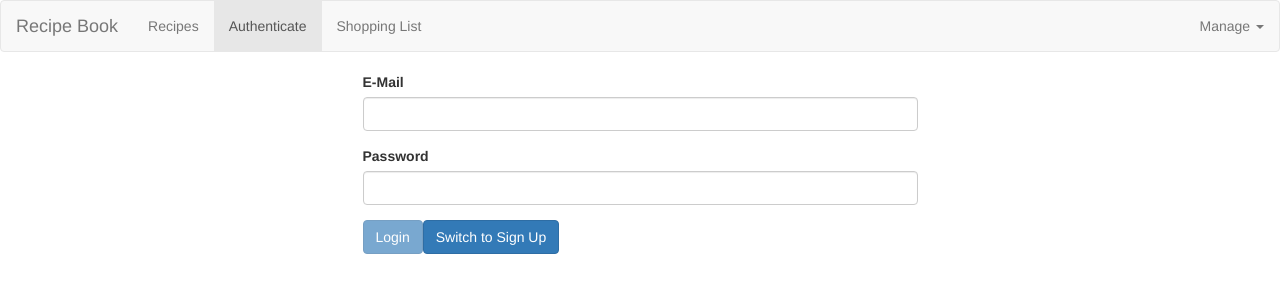
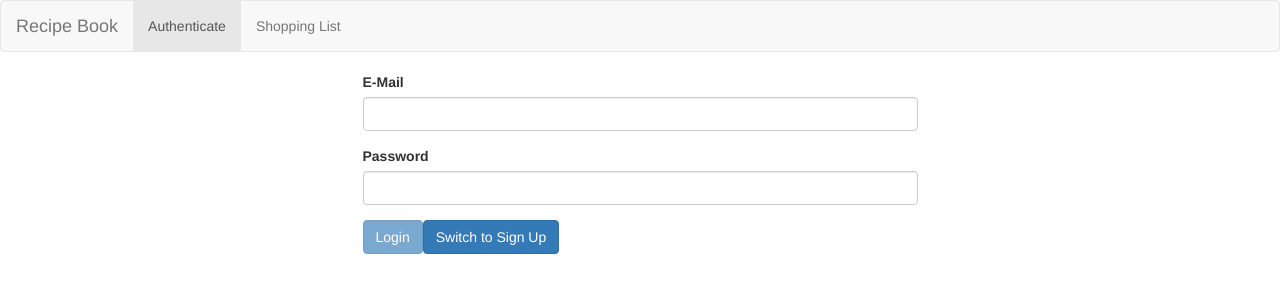
Before and after one commit to czbaker/angular-udemy, an Angular app: page /auth in a window 1280 px wide. Shown: the top 300 px of the page. Built offline with nearby package versions, Linux system fonts and the light colour scheme.

Commit message:
UI updates based on Auth (header, etc.)

```diff
--- a/src/app/auth/auth.component.ts
+++ b/src/app/auth/auth.component.ts
@@ -1,4 +1,5 @@
 import { Component } from "@angular/core";
+import { Router } from "@angular/router";
 import { NgForm } from "@angular/forms";
 import { Observable } from "rxjs";
 import { AuthResponseData, AuthService } from "./auth.service";
@@ -15,7 +16,7 @@ export class AuthComponent {
   error: string = null;
 
   // DI
-  constructor(private authService: AuthService) { }
+  constructor(private authService: AuthService, private router: Router) { }
 
   onSwitchMode() {
     this.isLoginMode = !this.isLoginMode;
@@ -43,8 +44,9 @@ export class AuthComponent {
 
     // Subscribe to Observable returned by login/signup requests:
     authObs.subscribe((response) => {
+      console.log(response);
       this.isLoading = false;
-      console.log(response);
+      this.router.navigate(['/recipes']);
     },
     (err) => {
       this.error = err;
--- a/src/app/header/header.component.html
+++ b/src/app/header/header.component.html
@@ -7,14 +7,15 @@
 
     <div class="navbar-default">
       <ul class="nav navbar-nav">
-        <li routerLinkActive="active"><a routerLink="/recipes">Recipes</a></li>
-        <li routerLinkActive="active"><a routerLink="/auth">Authenticate</a></li>
+        <li routerLinkActive="active" *ngIf="isAuthenticated"><a routerLink="/recipes">Recipes</a></li>
+        <li routerLinkActive="active" *ngIf="!isAuthenticated"><a routerLink="/auth">Authenticate</a></li>
         <li routerLinkActive="active"><a routerLink="/shopping-list">Shopping List</a></li>
       </ul>
     </div>
 
     <ul class="nav navbar-nav navbar-right">
-      <li class="dropdown" appDropdown>
+      <li><a style="cursor: pointer" *ngIf="isAuthenticated">Logout</a></li>
+      <li class="dropdown" appDropdown *ngIf="isAuthenticated">
         <a role="button" class="dropdown-toggle" style="cursor: pointer">Manage <span class="caret"></span></a>
         <ul class="dropdown-menu">
           <li><a (click)="onSaveData()">Save Data</a></li>
--- a/src/app/header/header.component.ts
+++ b/src/app/header/header.component.ts
@@ -1,14 +1,21 @@
-import { Component, EventEmitter, Output } from '@angular/core';
+import { Component, EventEmitter, Output, OnInit, OnDestroy } from '@angular/core';
+import { Subscription } from 'rxjs';
+
+import { AuthService } from '../auth/auth.service';
 import { DataStorageService } from '../shared/data-storage.service';
 
 @Component({
   selector: 'app-header',
   templateUrl: 'header.component.html'
 })
-export class HeaderComponent {
+export class HeaderComponent implements OnInit, OnDestroy {
+
+  // Props
+  private userSub: Subscription;
+  isAuthenticated: boolean = false;
 
   // Inject Data Storage
-  constructor(private dataStorage: DataStorageService) {}
+  constructor(private dataStorage: DataStorageService, private authService: AuthService) {}
 
   onSaveData() {
     this.dataStorage.storeRecipes();
@@ -18,4 +25,14 @@ export class HeaderComponent {
     this.dataStorage.fetchRecipes().subscribe();
   }
 
+  ngOnInit() {
+    this.userSub = this.authService.user.subscribe(user => {
+      this.isAuthenticated = !!user;
+    });
+  }
+
+  ngOnDestroy() {
+    this.userSub.unsubscribe();
+  }
+
 }
```
